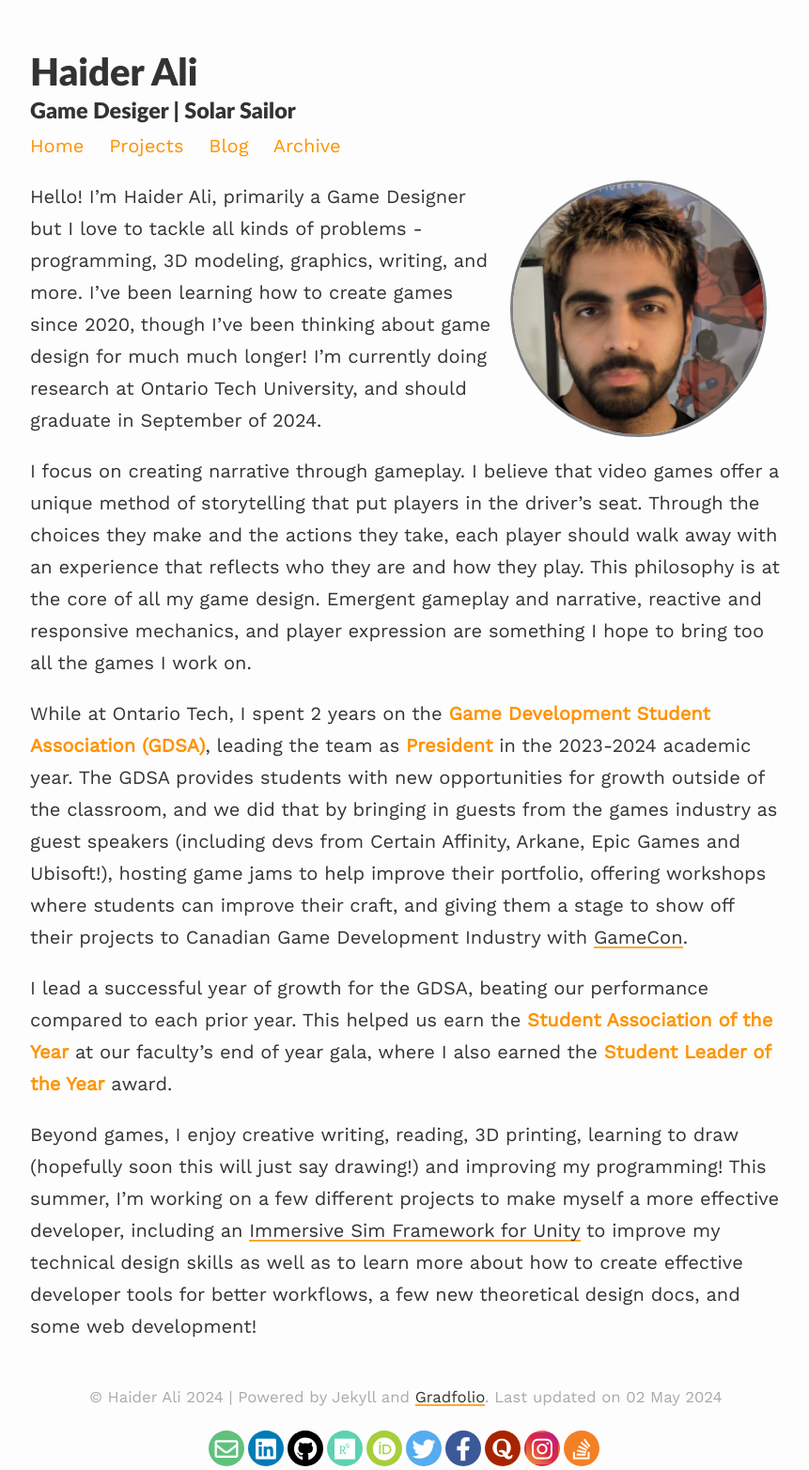
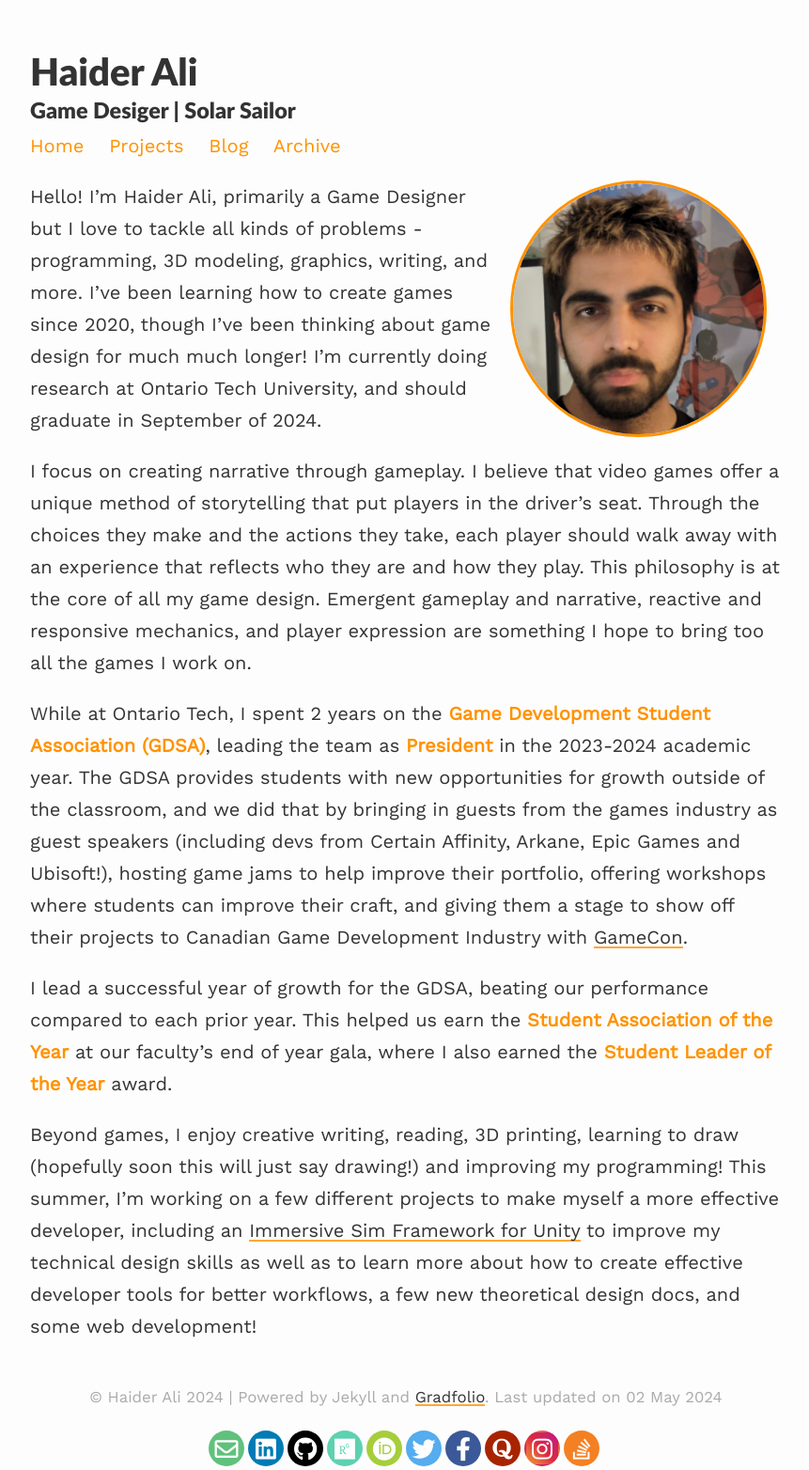
Before and after one commit to sinbadthepoet/sinbadthepoet.github.io, a Jekyll site: the page built from index.md, in a window 1280 px wide. Shown: the whole page at 94% size, without its empty margins (208-1069 px from the left). Built offline with Jekyll 4.4.1, drawn with Linux system fonts in a browser that asks for light colours; nearby versions of some CDN libraries.

Commit message:
Updated Colors and Icons

```diff
--- a/assets/css/_sass/profile.scss
+++ b/assets/css/_sass/profile.scss
@@ -1,7 +1,7 @@
 /* Profile */
 .profile {
     border-style: solid;
-    border-color: $light-gray;
+    border-color: #ff9200;
     margin-left: 1rem;
     margin-right: 1rem;
     margin-bottom: 1rem;
```
Also changed, not shown: android-chrome-192x192.png, android-chrome-512x512.png, apple-touch-icon.png, favicon-16x16.png, favicon-32x32.png, favicon.ico.
